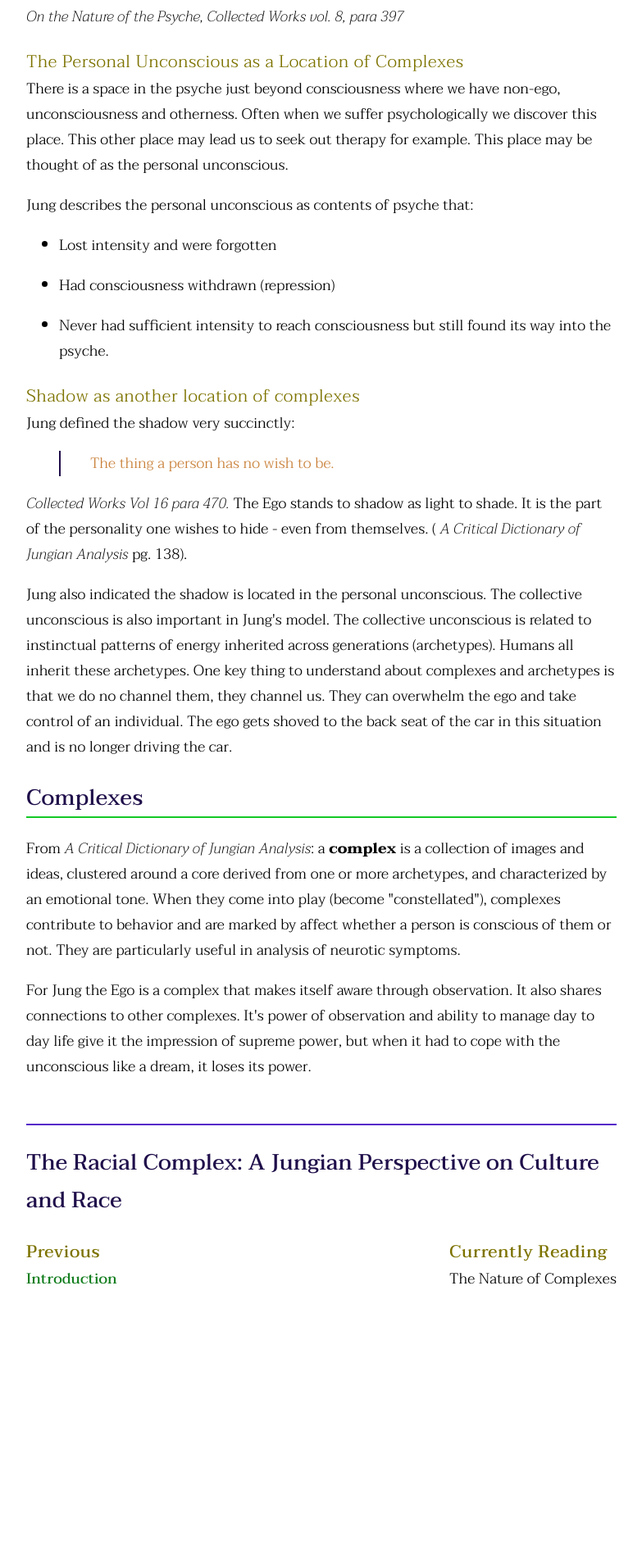
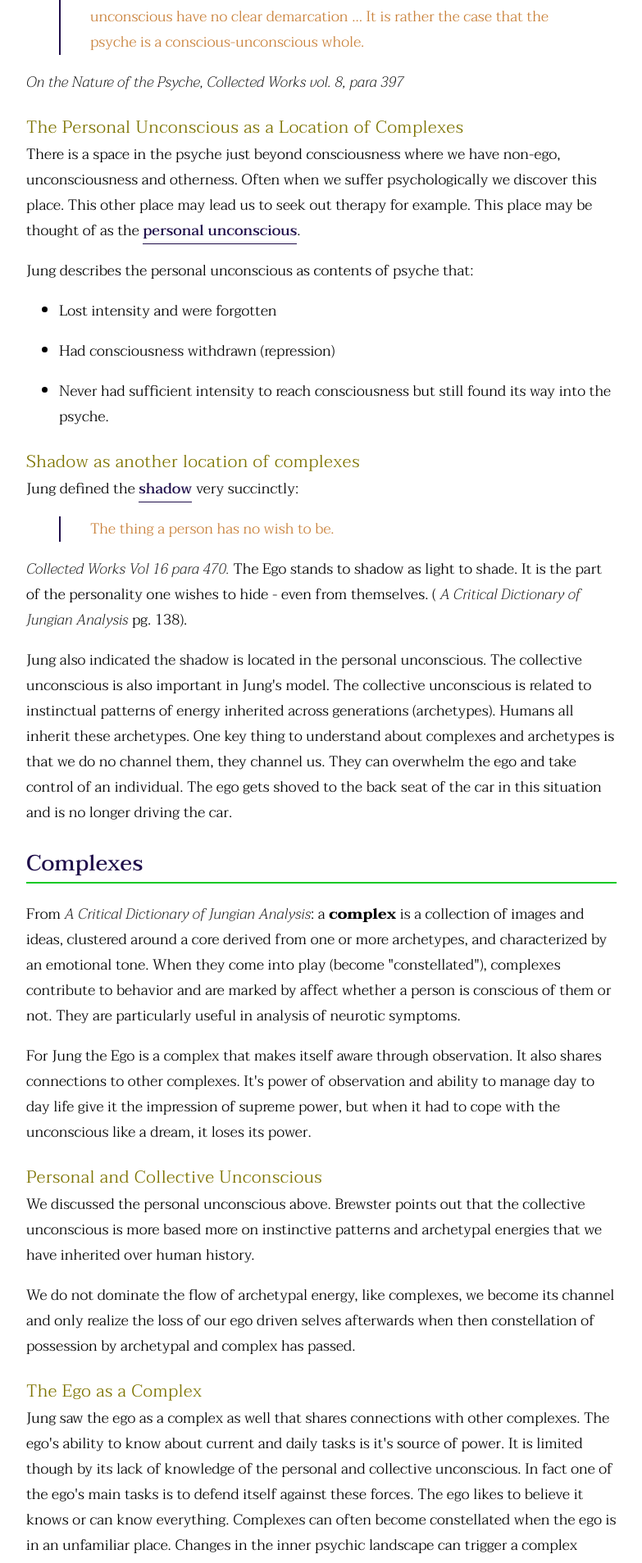
Before and after one commit to ghankerson/ghankerson.github.io, a Next.js app: page /racial-complex/1-the-nature-of-complexes in a window 1280 px wide. Shown: the part 884-2791 px from the top of the page at 82% size, without its empty margins (4-787 px from the left). Before the commit the page ends 2514 px from the top, so only its background shows below. Built offline with nearby package versions, Linux system fonts and the light colour scheme.

Commit message:
Finish chapter 2 notes on The Racial Complex

```diff
--- a/components/Definition.tsx
+++ b/components/Definition.tsx
@@ -17,11 +17,16 @@ const Definition = ( { label, text, source } ) => {
   return (
     <dl className={styles.definiton}>
       <dt className={styles.term} >
-        <a
-          onClick={() => toggler()}>{label}
-        </a>
+        <a role='link' tabIndex='-1' onKeyPress={() => toggler()} onClick={() => toggler()}>{label}</a>
       </dt>
-      <dd className={styles[ToggleClass]}>{text} <em>{source}</em> <br /> <a onClick={() => toggler()}>Close</a></dd>
+      <dd className={styles[ToggleClass]}>
+        <div>{text} <br /> <br /> </div>
+        <div><em>{source}</em></div>
+        <div>
+          <a role='link' tabIndex='0' onKeyPress={() => toggler()} onClick={() => toggler()}>Close</a>
+          <br />
+        </div>
+      </dd>
     </dl>
   )
 }
--- a/components/styles/Definition.module.css
+++ b/components/styles/Definition.module.css
@@ -17,13 +17,14 @@
 .view {
   background: #C9813A;
   border-radius: 1em;
+  box-shadow: 5px 5px 5px #999;
   color: #1F0E4A;
   display: block;
   font-size: 0.9em;
   left: 0;
   padding: 1em;
   position: absolute;
-  width: 300px;
+  width: 360px;
   z-index: 10;
 }
 
--- a/definitions/complex.json
+++ b/definitions/complex.json
@@ -1,5 +1,5 @@
 {
   "label": "complex",
-  "text": "A kind of splinter psyche that is a collection of images and ideas centered around a core archetype that can take temporary possesion of the ego (for example a money complex).",
-  "source": "A Critical Dictionary of Jungian Analysis pg. 34"
+  "text": "A kind of splinter psyche that is a collection of images and ideas centered around a core archetype that can take temporary possesion of the ego (for example a money complex). When a complex becomes activated it is said to have constellated.",
+  "source": "Summarized from A Critical Dictionary of Jungian Analysis pg. 34"
 }
--- a/definitions/ego.json
+++ b/definitions/ego.json
@@ -1,5 +1,5 @@
 {
   "label" : "ego",
   "text" : "Jung thought of the ego as the the center of consciousness. He distinguished himself from Freud in that he thought of the ego as incomplete and as less than the entire psyche.",
-  "source" : "A Critical Dictionary of Jungian Analysis pg. 50."
+  "source" : "Summarized from A Critical Dictionary of Jungian Analysis pg. 50."
 }
--- /dev/null
+++ b/definitions/personal_unconscious.json
@@ -0,0 +1,5 @@
+{
+  "label": "personal unconscious",
+  "text": "The personal unconscious consists first of all those contents that become unconscious either because consciousness was withdrawn from them (repression), and secondly of contents some of then sense-impressions, which never had sufficient intensity to reach consciousness but have somehow entered the psyche.",
+  "source": "Collected Works, vol. 8 para 321"
+}
--- /dev/null
+++ b/definitions/shadow.json
@@ -0,0 +1,5 @@
+{
+  "label": "shadow",
+  "text": "The negative side of the personality, the sum of all the unpleasant qualities one wants to hide, the inferior, worthless and primitive side of man's nature, the 'other person' in one's own dark side",
+  "source": "A Critical Dictionary of Jungian Analysis pg. 138."
+}
--- a/pages/racial-complex/1-the-nature-of-complexes.md
+++ b/pages/racial-complex/1-the-nature-of-complexes.md
@@ -12,6 +12,10 @@ import ego from '../../definitions/ego.json'
 
 import complex from '../../definitions/complex.json'
 
+import personal_unconscious from '../../definitions/personal_unconscious.json'
+
+import shadow from '../../definitions/shadow.json'
+
 <HtmlHeader title="Notes on The Racial Complex: A Jungian Perspective on Culture and Race: The Nature of Complexes" />
 <Breadcrumb parent={{name: "The Racial Complex: A Jungian Perspective on Culture and Race", href: "/racial-complex"}} />
 
@@ -21,6 +25,9 @@ import complex from '../../definitions/complex.json'
 *How unconscious psychological processes like complexes influence the our
 ego conscious thinking, and our collective human behavioral
 interactions.*
+
+(Key definitions are underlined - click or tap the underlined word to view
+the full definition).
 
 Dr. Brewster starts the chapter by locating the position of the <Definition label={complex.label} text={complex.text}
 source={complex.source} /> in Jung's model of the psyche. In doing so she
@@ -56,18 +63,17 @@ the psyche is a conscious-unconscious whole.
 There is a space in the psyche just beyond consciousness where we have
 non-ego, unconsciousness and otherness. Often when we suffer
 psychologically we discover this place. This other place may lead us to
-seek out therapy for example. This place may be thought of as the personal
-unconscious.
+seek out therapy for example. This place may be thought of as the <Definition label={personal_unconscious.label}
+text={personal_unconscious.text} source={personal_unconscious.source} />.
 
 Jung describes the personal unconscious as contents of psyche that:
   - Lost intensity and were forgotten
   - Had consciousness withdrawn (repression)
-  - Never had sufficient intensity to reach consciousness but still found
-    its way into the psyche.
+  - Never had sufficient intensity to reach consciousness but still found its way into the psyche.
 
 ### Shadow as another location of complexes
 
-Jung defined the shadow very succinctly:
+Jung defined the <Definition label={shadow.label} text={shadow.text} source={shadow.source} /> very succinctly:
 
 > The thing a person has no wish to be.
 
@@ -99,4 +105,99 @@ also shares connections to other complexes.  It's power of observation and
 ability to manage day to day life give it the impression of supreme power, but
 when it had to cope with the unconscious like a dream, it loses its power.
 
-<PrevNext parent="The Racial Complex: A Jungian Perspective on Culture and Race" current="The Nature of Complexes" prev={{ name: "Introduction", href: "/racial-complex/introduction"}} />
+### Personal and Collective Unconscious
+
+We discussed the personal unconscious above. Brewster points out that the
+collective unconscious is more based more on instinctive patterns and
+archetypal energies that we have inherited over human history.
+
+We do not dominate the flow of archetypal energy, like complexes, we become its
+channel and only realize the loss of our ego driven selves afterwards when then
+constellation of possession by archetypal and complex has passed.
+
+
+### The Ego as a Complex
+
+Jung saw the ego as a complex as well that shares connections with other
+complexes. The ego's ability to know about current and daily tasks is it's
+source of power. It is limited though by its lack of knowledge of the personal
+and collective unconscious. In fact one of the ego's main tasks is to defend
+itself against these forces.  The ego likes to believe it knows or can know
+everything. Complexes can often become constellated when the ego is in an
+unfamiliar place. Changes in the inner psychic landscape can trigger a complex
+because the ego is suddenly on unfamiliar ground. Often two or more complexes
+can be activated as they apply pressure on the ego which is trying to defend
+itself against whatever the complexes are trying to reveal.
+
+Jung thought of the psyche as a system that can auto regulate itself. When the
+ego dominates too much of the psyche the Self can provide guidance even when it
+appears complexes are being constellated to antagonize the ego. This could take
+the form of say a depression. The Self is signaling the ego that its adapted
+behaviors no longer work well. Complexes are the Self's mechanism to do this.
+
+## Characteristics of Complexes
+
+### Disassociation
+
+Through his word associations test, Jung discovered complexes. He found that
+certain words would cause the subject to falsify memory and delays in response
+due to the constellation of a complex triggered mere word association. He could
+measure the delay in response and the emotional depth of the disruption to
+conscious, wake state clarity. In other words he observed that consciousness
+could be disassociated.
+
+> The disassociated content has been separated from ego consciousness by
+definite causes. These contents have never entered into consciousness
+although they are capable of entering consciousness. Instead it effects
+the ego indirectly of symbolically. The effects usually are not happy ones
+however. These contents first appear in consciousness as symptomatic.
+
+<em>(Summarized from Collected Works Volume 8, para. 366)</em>.
+
+Complexes effect our behavior when they are activated - they gather energy
+and then discharge that energy during this activation or constellation. We
+experience this discharge in via speech, bodily response, thoughts, shifts
+in ego awareness, and other ways.
+
+### Fragmentation of the Psyche
+
+Complexes cause fragmentation of they psyche due to trauma that the psyche
+represses from consciousness causing the complex to be split off. We all
+experience trauma and have complexes. Even being born being expelled from
+the comfort of the womb is trauma - it's unavoidable.
+
+Brewster notes we experience trauma large and small in childhood and enter
+our teenage years with feelings of sadness. Divorce, death of a family member
+or substance abuse are some strong and common examples that disrupt our
+childhood sense of safety.
+
+Recovering and examining this split off content requires reflection,
+maturation, perhaps therapy to reveal it to the ego. The revelation can be
+extremely emotional.
+
+The ego's inability to tolerate trauma causes us to be forgetful and behave
+neurotically. Brewster calls this work of recovering what was split off due to
+trauma the work of psychoanalysis. The ways we have disassociated this content
+by developing an outward persona to avoid these disassociated contents may
+have served us well for many years or decades, but we reach a point where this
+persona with its protection of the ego from unconscious contents no longer
+functions well and we need new skills to cope.
+
+
+### Complexes are permanent
+
+We are never rid of complexes. We can become conscious of them. We can learn to
+mitigate them but not excise them from our psyche. Complexes cause the ego
+duress which is why we repress them - to protect ourselves.  When we become
+conscious of them we can have some measure of control over them, but not
+completely. Invariably, we will forget them only to have them activate again.
+We can can however take a lot of the emotional sting out of complexes by facing
+them and wrestling with them. By doing this ego strengthening and transformation
+is possible. Jung called this individuation.
+
+Brewster goes on to note that all complexes at their core have parental
+complexes at their core.
+
+ <PrevNext parent="The Racial Complex: A Jungian Perspective on Culture and
+Race" current="The Nature of Complexes" prev={{ name: "Introduction", href:
+"/racial-complex/introduction"}} />
```
Also changed, not shown: pages/racial-complex/introduction.md (+4 -3 lines).
